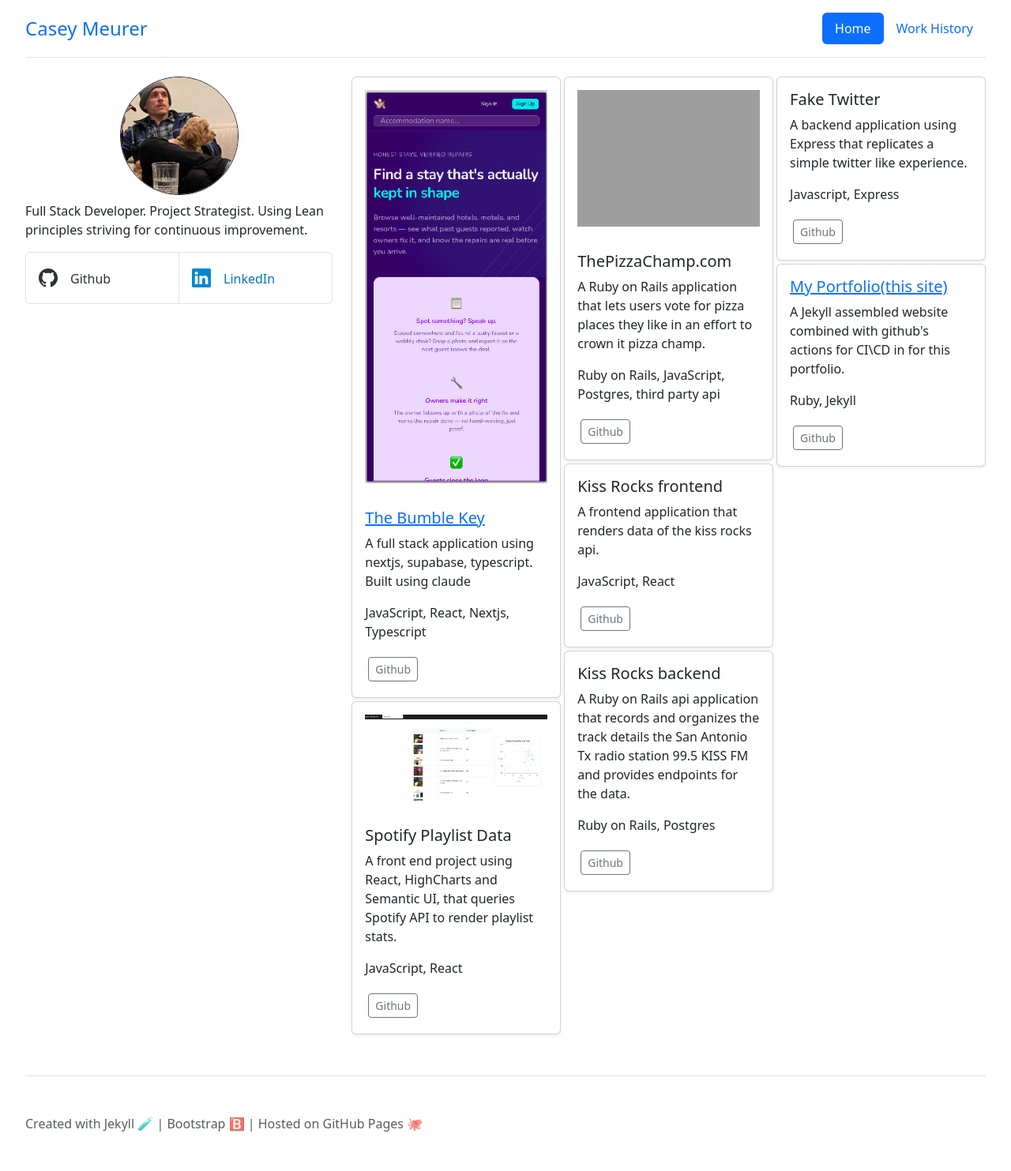
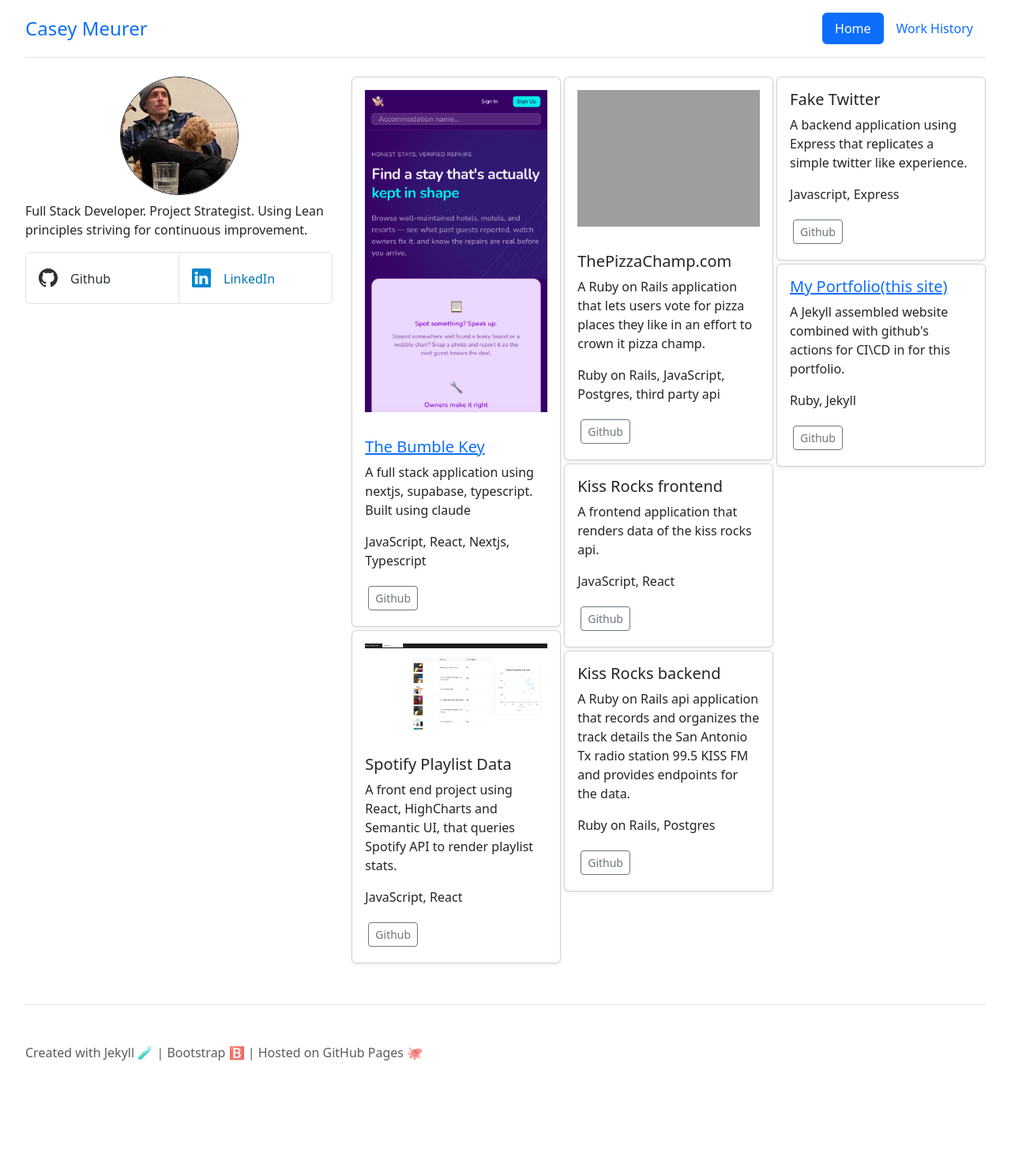
Before and after one commit to Meerkat81/my_portfolio, a Jekyll site: the page built from index.html, in a window 1280 px wide. Shown: the whole page at 79% size. Built offline with Jekyll 4.4.1, drawn with Linux system fonts in a browser that asks for light colours; after the commit the page ends 1393 px from its top, so only the background shows below that.

Commit message:
Refactor code structure for improved readability and maintainability

```diff
--- a/_data/github_repos.yml
+++ b/_data/github_repos.yml
@@ -2,7 +2,7 @@
   repo: https://github.com/Meerkat81/spotify-playlist
   url: www.thebumblekey.com
   description: A full stack application using nextjs, supabase, typescript. Built using claude
-  image: bumblekey.png
+  image: bumble-key.png
   techs: JavaScript, React, Nextjs, Typescript
 
 - title: Spotify Playlist Data
```
Also changed, not shown: assets/images/bumble-key.png (added), assets/images/bumblekey.png (deleted).
